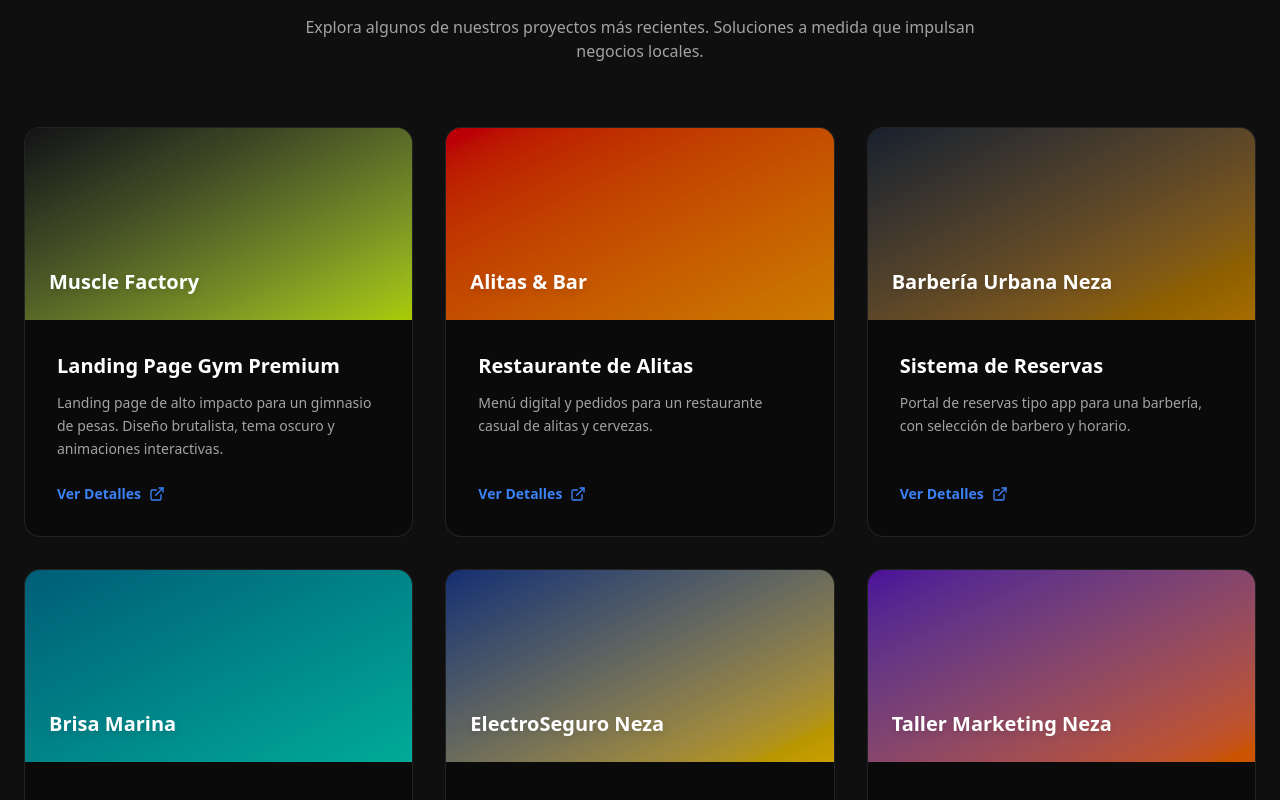
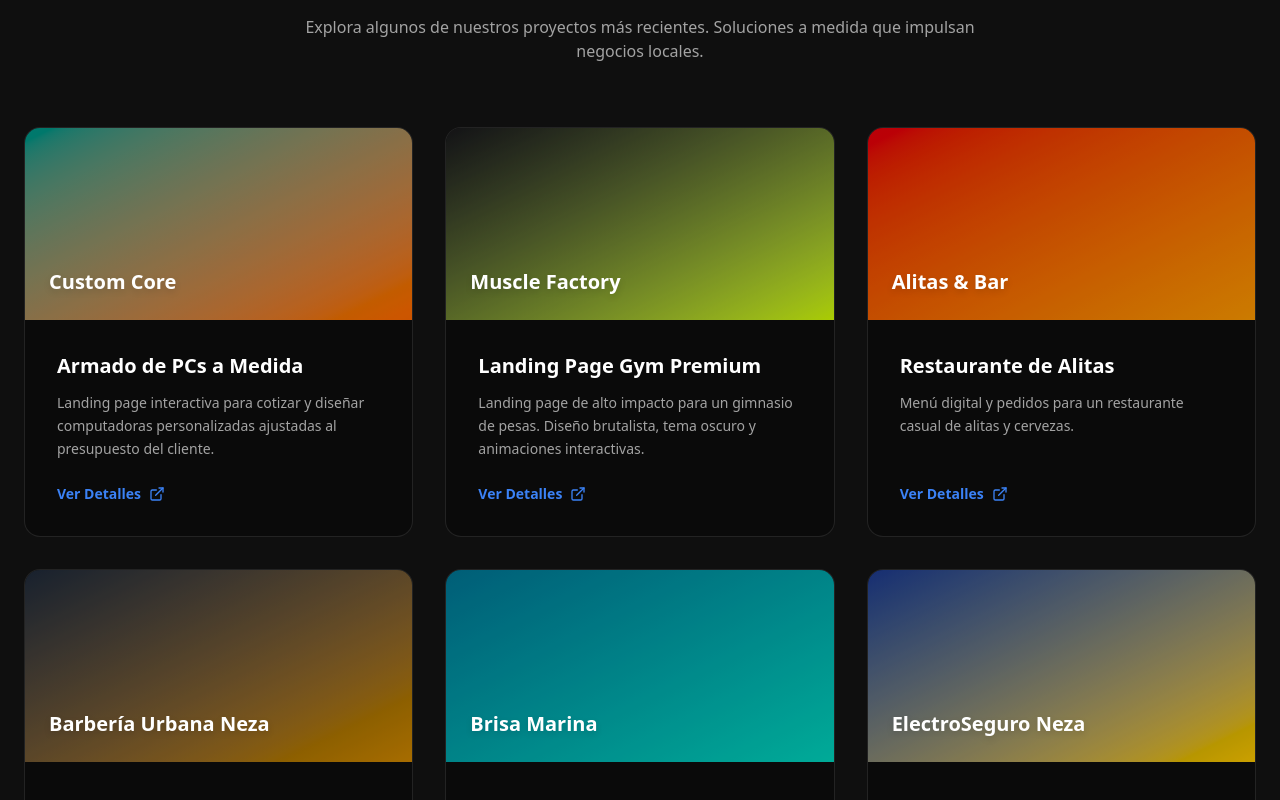
Before and after one commit to iLuisAFG/SHL-studio, a Next.js app: page / in a window 1280 px wide. Shown: the part 1580-2380 px from the top of the page. Built offline with nearby package versions, Linux system fonts and the light colour scheme.

Commit message:
feat: Add Custom Core to portfolio

```diff
--- a/src/components/Portfolio.tsx
+++ b/src/components/Portfolio.tsx
@@ -5,6 +5,13 @@ import { ExternalLink } from "lucide-react";
 import Link from "next/link";
 
 const projects = [
+  {
+    title: "Armado de PCs a Medida",
+    category: "Custom Core",
+    description: "Landing page interactiva para cotizar y diseñar computadoras personalizadas ajustadas al presupuesto del cliente.",
+    gradient: "from-teal-600 to-orange-500",
+    href: "https://custom-core.vercel.app/",
+  },
   {
     title: "Landing Page Gym Premium",
     category: "Muscle Factory",
```
